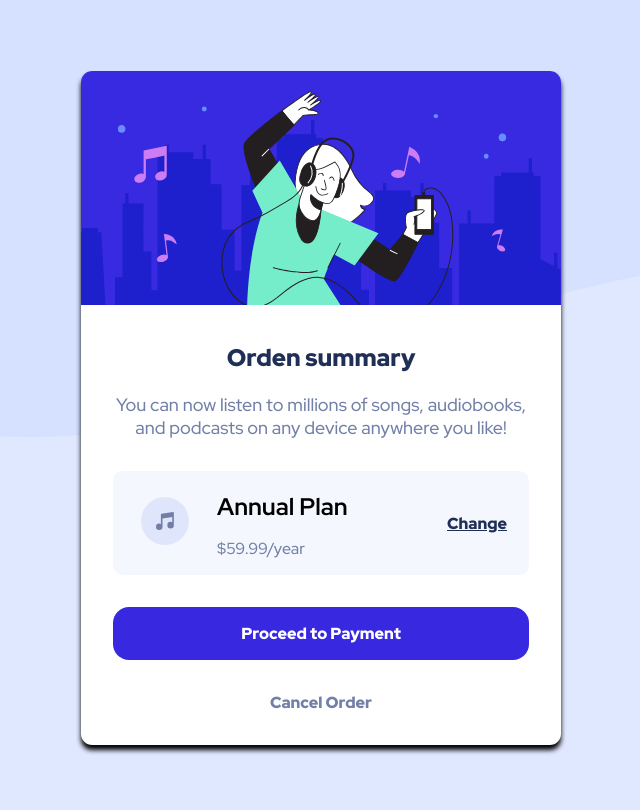
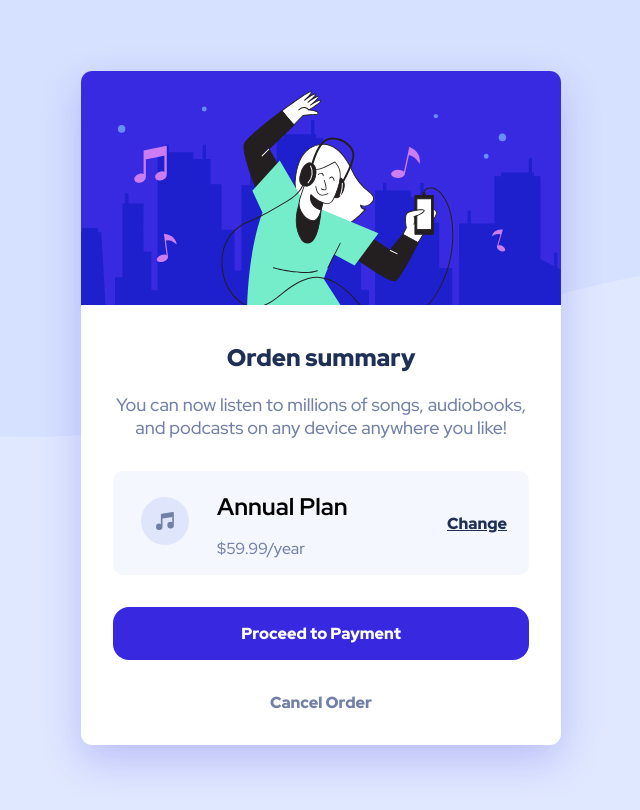
Before and after one commit to GabrielBC2021/Order-summary-component, a plain HTML site: page index.html in a window 1280 px wide. Shown: the whole page, without its empty margins (319-959 px from the left). Drawn offline with Linux system fonts and the light colour scheme.

Commit message:
Update style.css

```diff
--- a/style.css
+++ b/style.css
@@ -45,7 +45,7 @@ body {
     margin: 0 auto;
     background-color: white;
     border-radius: .7rem;
-    box-shadow: 0px 5px 5px #000;
+    box-shadow:0px 15px 40px hsl(245deg 75% 52% / 22%);
 }
 
 /* Card */
```
